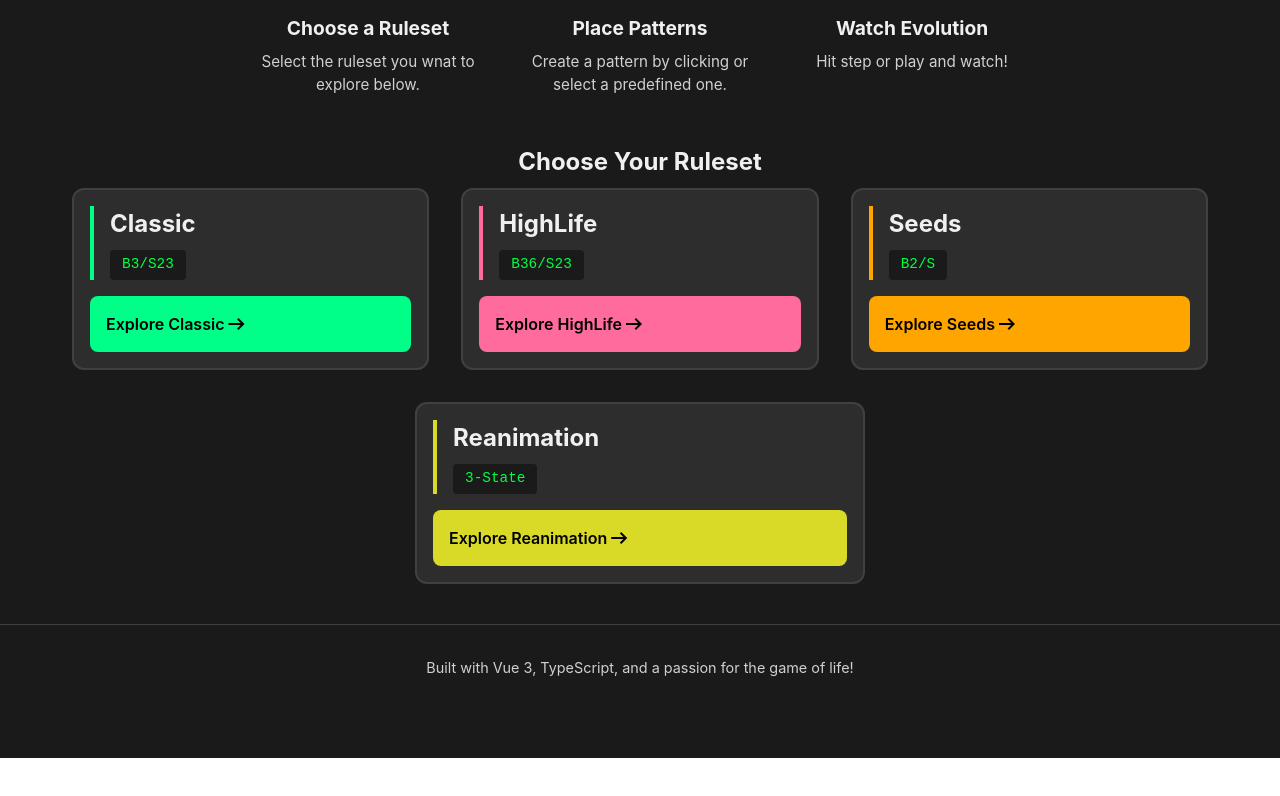
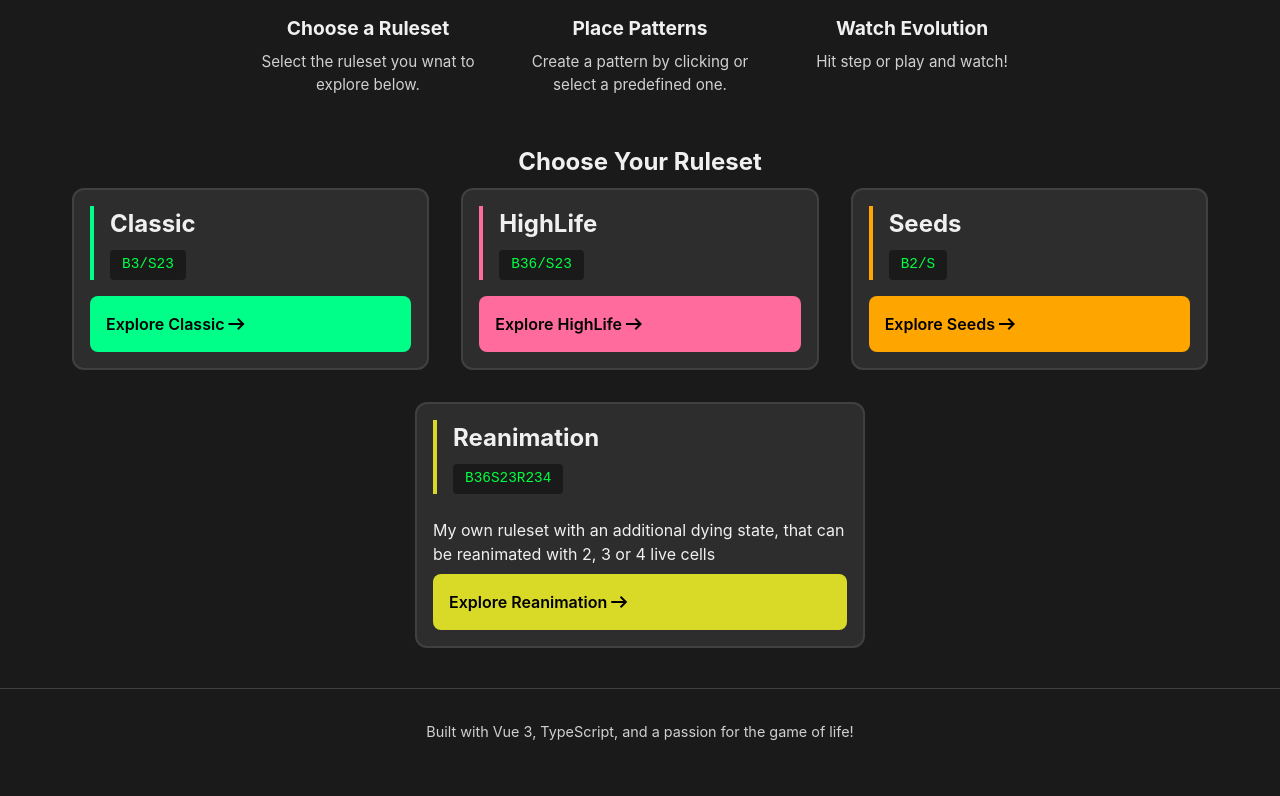
Before and after one commit to dominikschopper/conways-gol, a Vue app: page / in a window 1280 px wide. Shown: the part 451-1247 px from the top of the page. Before the commit the page ends 1209 px from the top, so only its background shows below. Built offline with nearby package versions, Linux system fonts and the light colour scheme.

Commit message:
add description for my own ruleset

```diff
--- a/src/views/LandingPage.vue
+++ b/src/views/LandingPage.vue
@@ -27,7 +27,8 @@ const rulesets = [
   {
     name: 'Reanimation',
     route: `/game/${RULESET_ROUTES[RULE_NAME.REANIMATION]}`,
-    notation: '3-State',
+    notation: 'B36S23R234',
+    description: `My own ruleset with an additional dying state, that can be reanimated with 2, 3 or 4 live cells`,
     color: '#d9d928'
   }
 ];
@@ -102,6 +103,8 @@ const navigateTo = (route: string) => {
             <h3>{{ ruleset.name }}</h3>
             <span class="notation">{{ ruleset.notation }}</span>
           </div>
+
+          <p v-if="ruleset.description">{{ ruleset.description }}</p>
 
           <button class="btn card-cta" :style="{ background: ruleset.color }">
             Explore {{ ruleset.name }} <i aria-hidden="true" class="symb">arrow_right_alt</i>
@@ -208,6 +211,10 @@ const navigateTo = (route: string) => {
   padding: 1rem;
   cursor: pointer;
   transition: all 0.3s ease;
+
+  p {
+    margin: .5rem 0;
+  }
 }
 
 .ruleset-card:hover {
```
